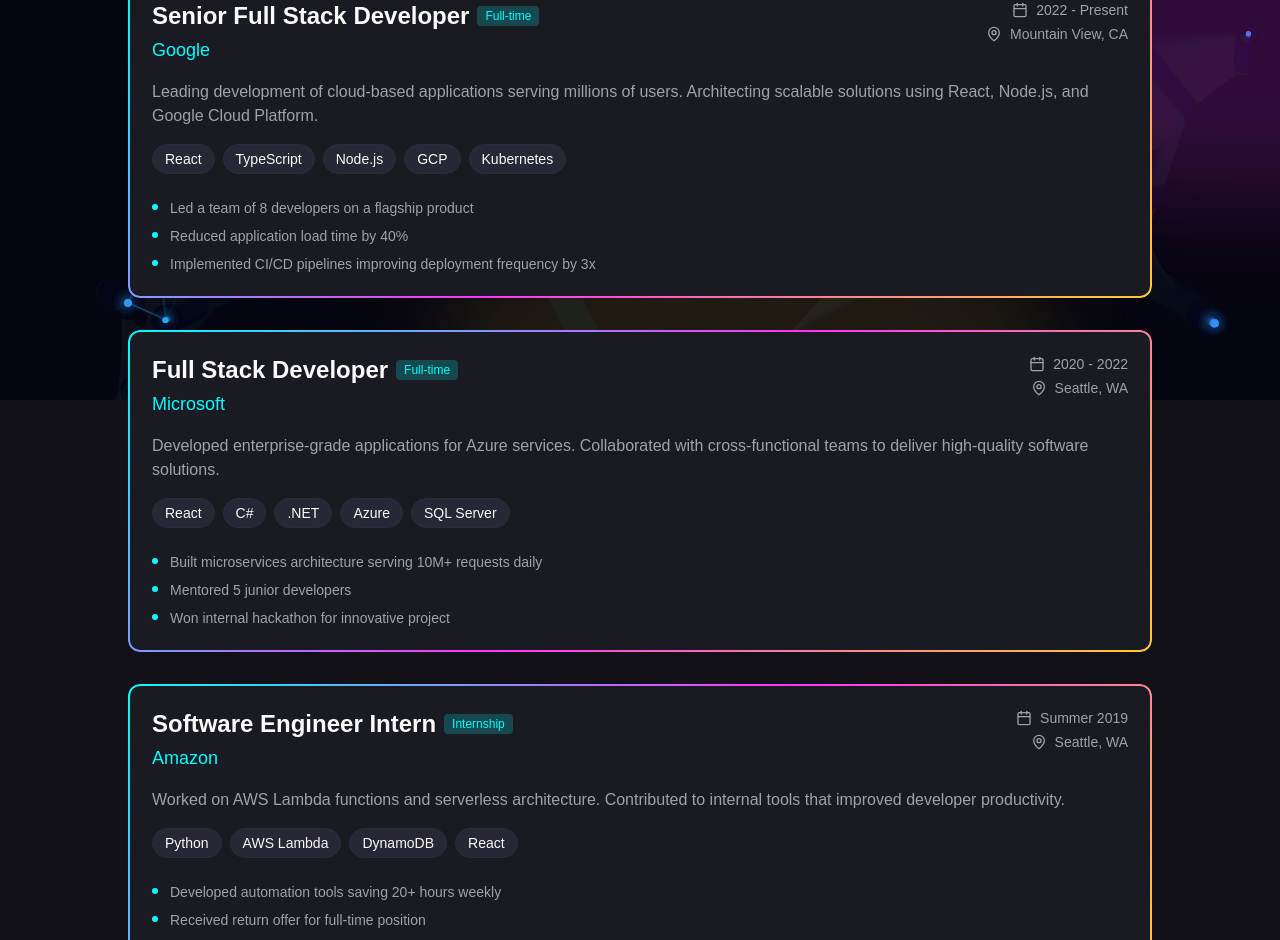
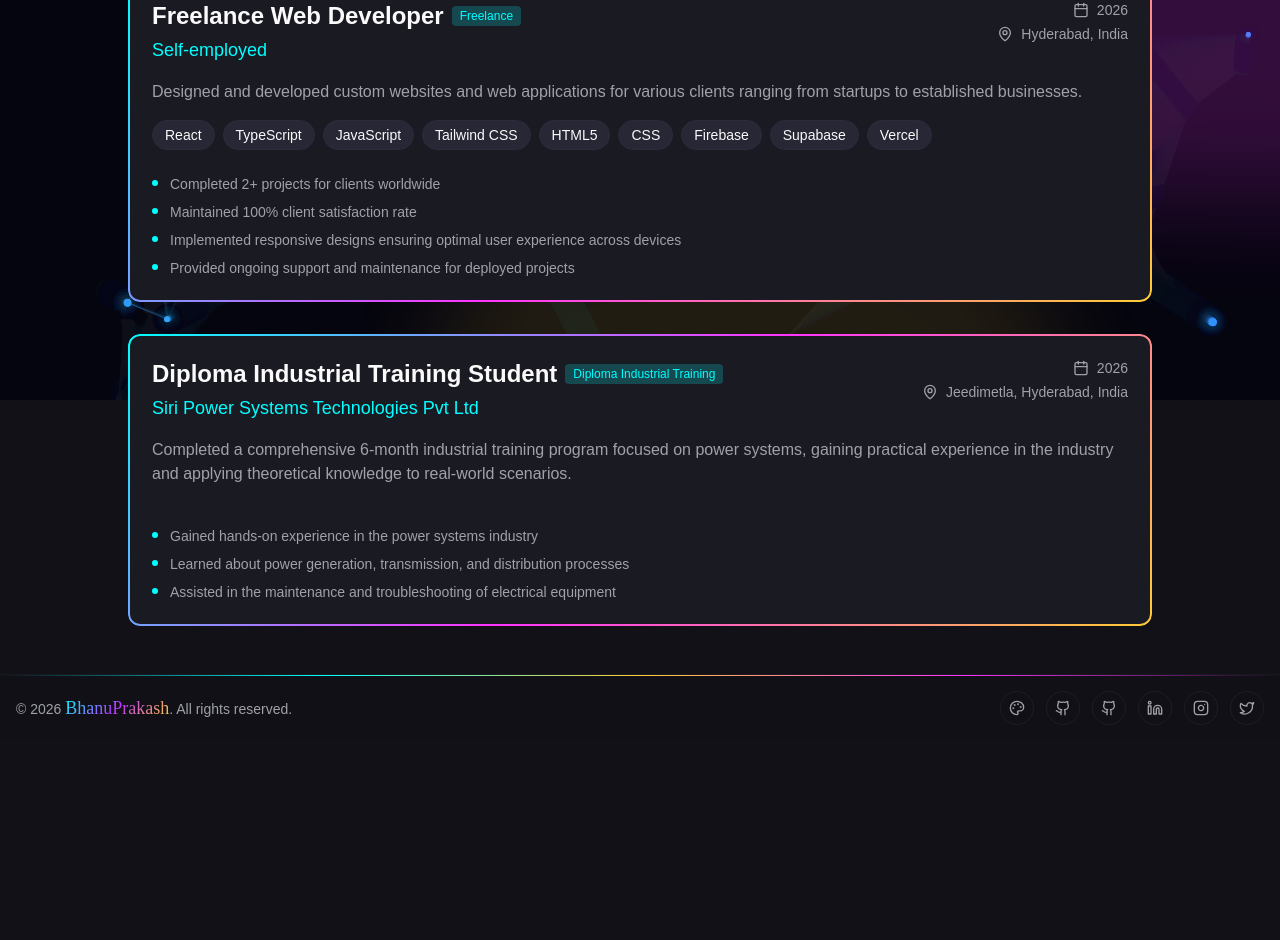
Before and after one commit to Bhanu99517/Bhanu-portfolio, a React (Vite) app: page /experience in a window 1280 px wide. Shown: the part 400-1340 px from the top of the page. After the commit the page ends 1141 px from the top, so only its background shows below. Built offline with nearby package versions, Linux system fonts and the light colour scheme; the HTML template or start-up script is replaced by a standard one.

Commit message:
data 2.0

```diff
--- a/src/pages/Education.tsx
+++ b/src/pages/Education.tsx
@@ -11,10 +11,10 @@ const educationData = [
     period: "2023 - 2026",
     gpa: "9.0/10.0",
     highlights: [
-      " ",
-      " ",
-      " ",
-      " "
+      "Secured 9.0/10.0 GPA with consistent academic performance",
+      "Developed real-world projects using React, TypeScript, and Firebase",
+      "Contributed to open-source projects on GitHub (FOSSASIA, NVIDIA)",
+      "Built and deployed full-stack web and Android applications on Vercel"
     ],
     color: 'magenta',
     borderGradient: 'from-pink-500 via-purple-500 to-violet-500',
@@ -26,43 +26,13 @@ const educationData = [
     period: "2019 - 2023",
     gpa: "8.0/10.0",
     highlights: [
-      " ",
-      " ",
-      " ",
-      " "
+      "Achieved 8.0/10.0 GPA in Secondary Education",
+      "Developed strong foundation in Mathematics, Science, and Technology",
+      "Participated in school-level science and technology activities",
+      "Demonstrated early interest in computers and electronics"
     ],
     color: 'cyan',
     borderGradient: 'from-cyan-500 via-teal-500 to-emerald-500',
-  },
-  {
-    degree: "AWS Certified Solutions Architect",
-    school: "Amazon Web Services",
-    location: "Online Certification",
-    period: "2025",
-    gpa: "Professional",
-    highlights: [
-      "Cloud Architecture Design",
-      "AWS Services & Best Practices",
-      "Security & Compliance",
-      "Cost Optimization Strategies"
-    ],
-    color: 'gold',
-    borderGradient: 'from-yellow-500 via-orange-500 to-red-500',
-  },
-  {
-    degree: "Google Professional Cloud Developer",
-    school: "Google Cloud",
-    location: "Online Certification",
-    period: "2024",
-    gpa: "Professional",
-    highlights: [
-      "Cloud-native application development",
-      "Kubernetes & containerization",
-      "CI/CD pipeline implementation",
-      "Microservices architecture"
-    ],
-    color: 'cyan',
-    borderGradient: 'from-blue-500 via-indigo-500 to-purple-500',
   },
 ];
 
--- a/src/pages/Experience.tsx
+++ b/src/pages/Experience.tsx
@@ -7,64 +7,35 @@ import AnimatedCard from '@/components/AnimatedCard';
 
 const experienceData = [
   {
-    role: "Senior Full Stack Developer",
-    company: "Google",
-    location: "Mountain View, CA",
-    period: "2022 - Present",
-    type: "Full-time",
-    description: "Leading development of cloud-based applications serving millions of users. Architecting scalable solutions using React, Node.js, and Google Cloud Platform.",
-    technologies: ["React", "TypeScript", "Node.js", "GCP", "Kubernetes"],
+    role: "Freelance Web Developer",
+    company: "Self-employed",
+    location: "Hyderabad, India",
+    period: "2026",
+    type: "Freelance",
+    description: "Designed and developed custom websites and web applications for various clients ranging from startups to established businesses.",
+    technologies: ["React", "TypeScript", "JavaScript", "Tailwind CSS", "HTML5", "CSS", "Firebase", "Supabase", "Vercel"],
     highlights: [
-      "Led a team of 8 developers on a flagship product",
-      "Reduced application load time by 40%",
-      "Implemented CI/CD pipelines improving deployment frequency by 3x",
+      "Completed 2+ projects for clients worldwide",
+      "Maintained 100% client satisfaction rate",
+      "Implemented responsive designs ensuring optimal user experience across devices",
+      "Provided ongoing support and maintenance for deployed projects"
     ],
     color: 'cyan' as const,
   },
   {
-    role: "Full Stack Developer",
-    company: "Microsoft",
-    location: "Seattle, WA",
-    period: "2020 - 2022",
-    type: "Full-time",
-    description: "Developed enterprise-grade applications for Azure services. Collaborated with cross-functional teams to deliver high-quality software solutions.",
-    technologies: ["React", "C#", ".NET", "Azure", "SQL Server"],
+    role: "Diploma Industrial Training Student",
+    company: "Siri Power Systems Technologies Pvt Ltd",
+    location: "Jeedimetla, Hyderabad, India",
+    period: "2026",
+    type: "Diploma Industrial Training",
+    description: "Completed a comprehensive 6-month industrial training program focused on power systems, gaining practical experience in the industry and applying theoretical knowledge to real-world scenarios.",
+    technologies: [],
     highlights: [
-      "Built microservices architecture serving 10M+ requests daily",
-      "Mentored 5 junior developers",
-      "Won internal hackathon for innovative project",
+      "Gained hands-on experience in the power systems industry",
+      "Learned about power generation, transmission, and distribution processes",
+      "Assisted in the maintenance and troubleshooting of electrical equipment",
     ],
     color: 'magenta' as const,
-  },
-  {
-    role: "Software Engineer Intern",
-    company: "Amazon",
-    location: "Seattle, WA",
-    period: "Summer 2019",
-    type: "Internship",
-    description: "Worked on AWS Lambda functions and serverless architecture. Contributed to internal tools that improved developer productivity.",
-    technologies: ["Python", "AWS Lambda", "DynamoDB", "React"],
-    highlights: [
-      "Developed automation tools saving 20+ hours weekly",
-      "Received return offer for full-time position",
-      "Presented project to VP of Engineering",
-    ],
-    color: 'gold' as const,
-  },
-  {
-    role: "Freelance Web Developer",
-    company: "Self-employed",
-    location: "Remote",
-    period: "2018 - 2020",
-    type: "Freelance",
-    description: "Designed and developed custom websites and web applications for various clients ranging from startups to established businesses.",
-    technologies: ["JavaScript", "React", "WordPress", "PHP", "MySQL"],
-    highlights: [
-      "Completed 25+ projects for clients worldwide",
-      "Maintained 100% client satisfaction rate",
-      "Built e-commerce platform generating $500K+ in sales",
-    ],
-    color: 'purple' as const,
   },
 ];
 
```
